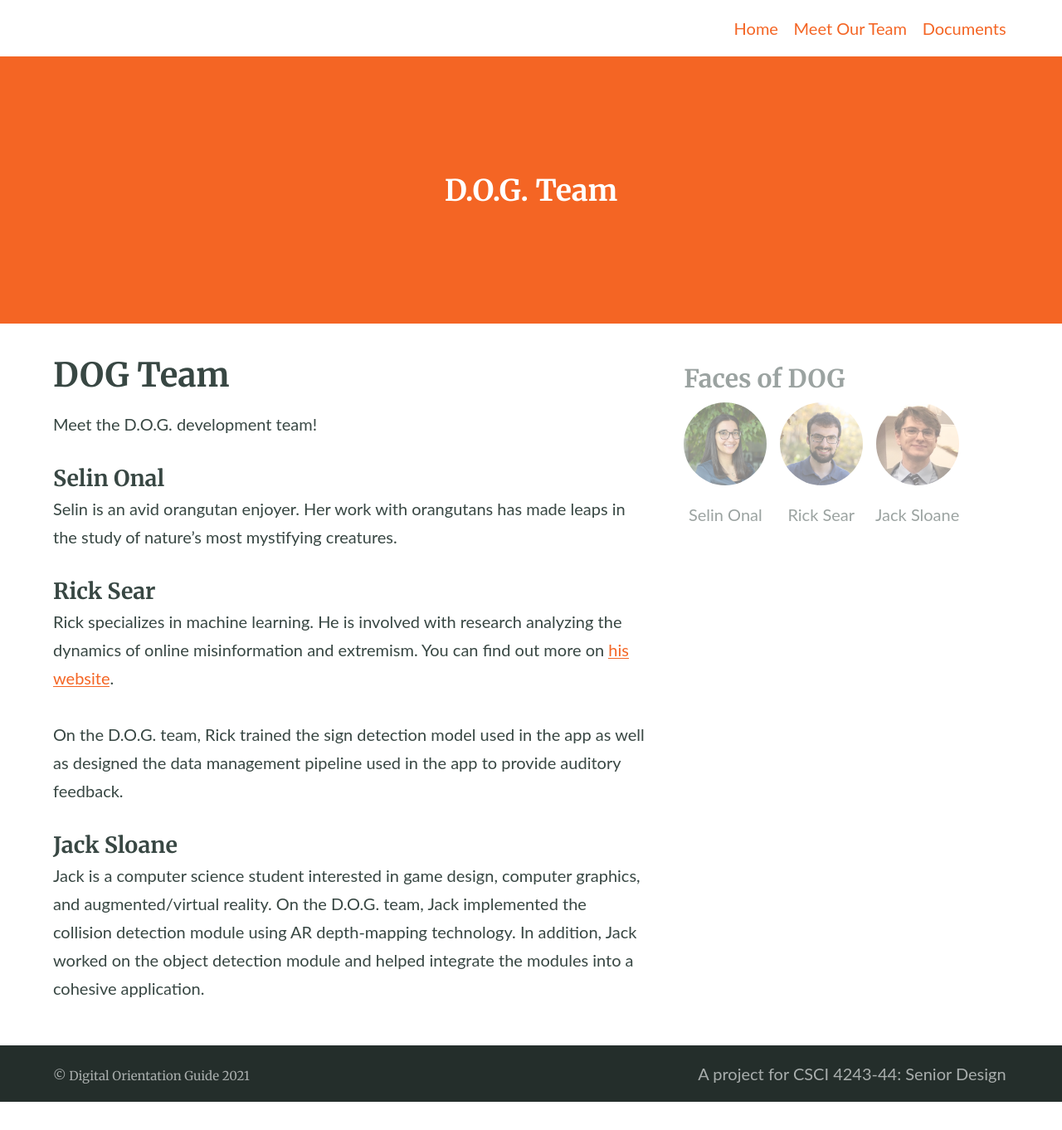
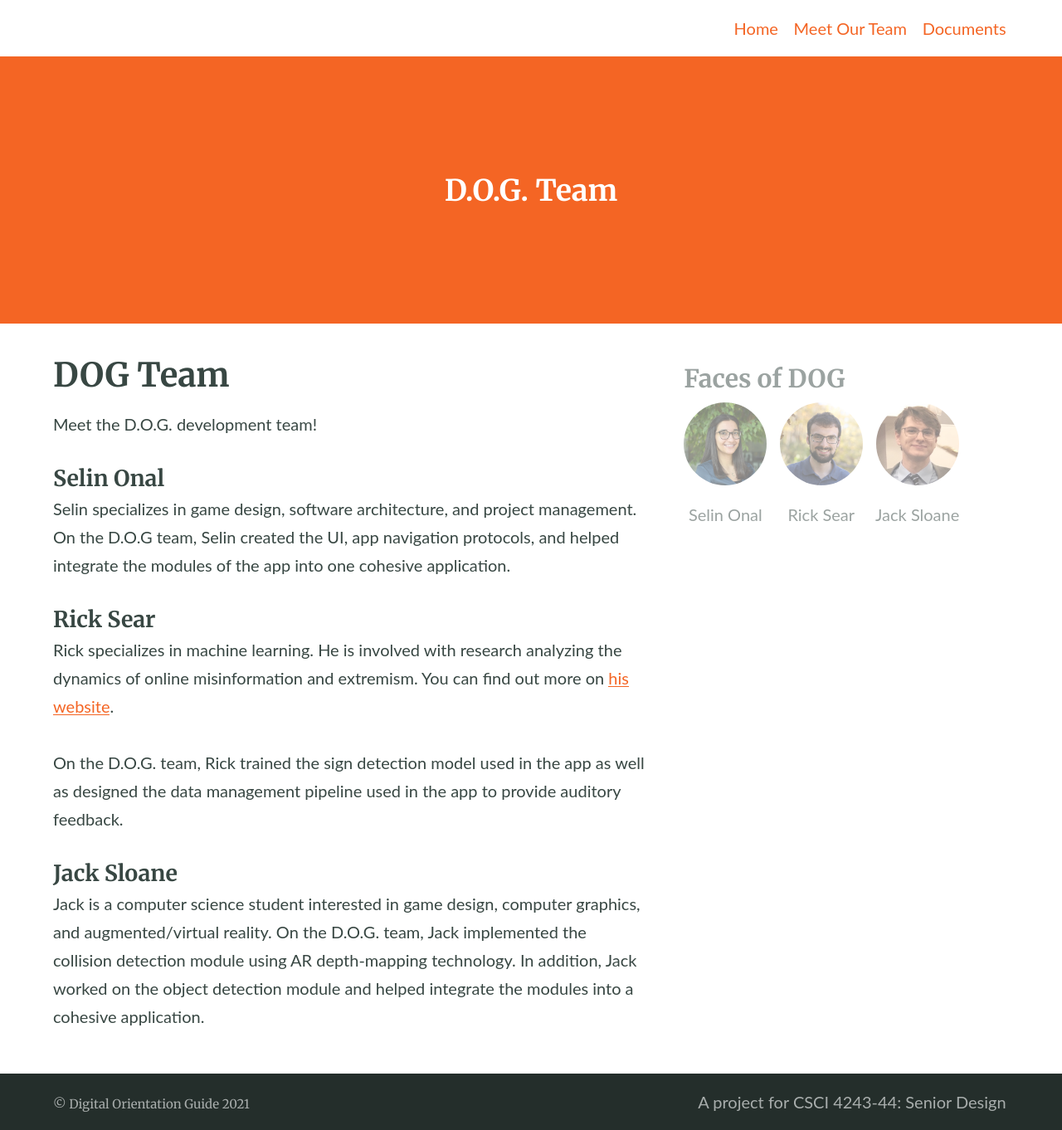
Before and after one commit to searri/project-dog, a Jekyll site: the page built from team.md, in a window 1280 px wide. Shown: the whole page at 83% size. Built offline with Jekyll 4.4.1, drawn with Linux system fonts in a browser that asks for light colours; before the commit the page ends 1328 px from its top, so only the background shows below that.

Commit message:
Update team.md

```diff
--- a/team.md
+++ b/team.md
@@ -11,7 +11,7 @@ Meet the D.O.G. development team!
 
 #### Selin Onal
 
-Selin is an avid orangutan enjoyer. Her work with orangutans has made leaps in the study of nature's most mystifying creatures.
+Selin specializes in game design, software architecture, and project management. On the D.O.G team, Selin created the UI, app navigation protocols, and helped integrate the modules of the app into one cohesive application.
 
 #### Rick Sear
 
```
